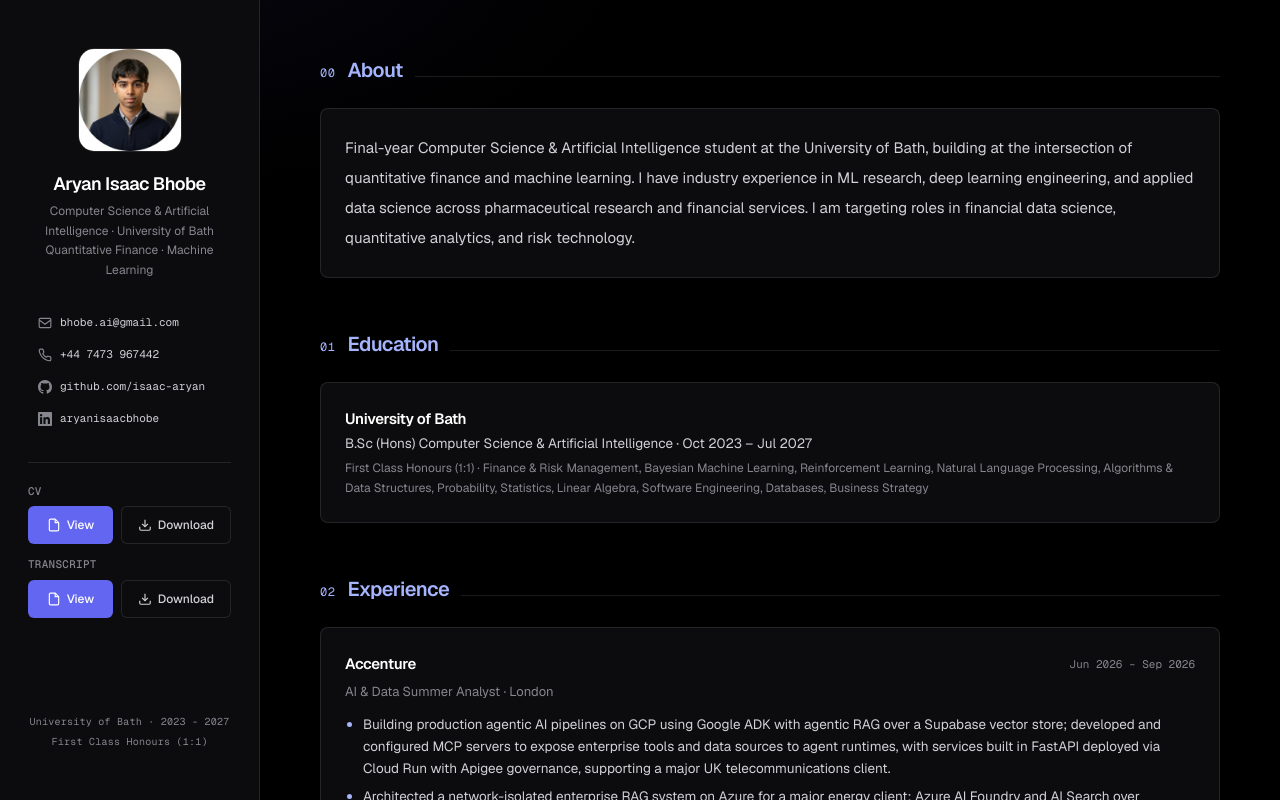
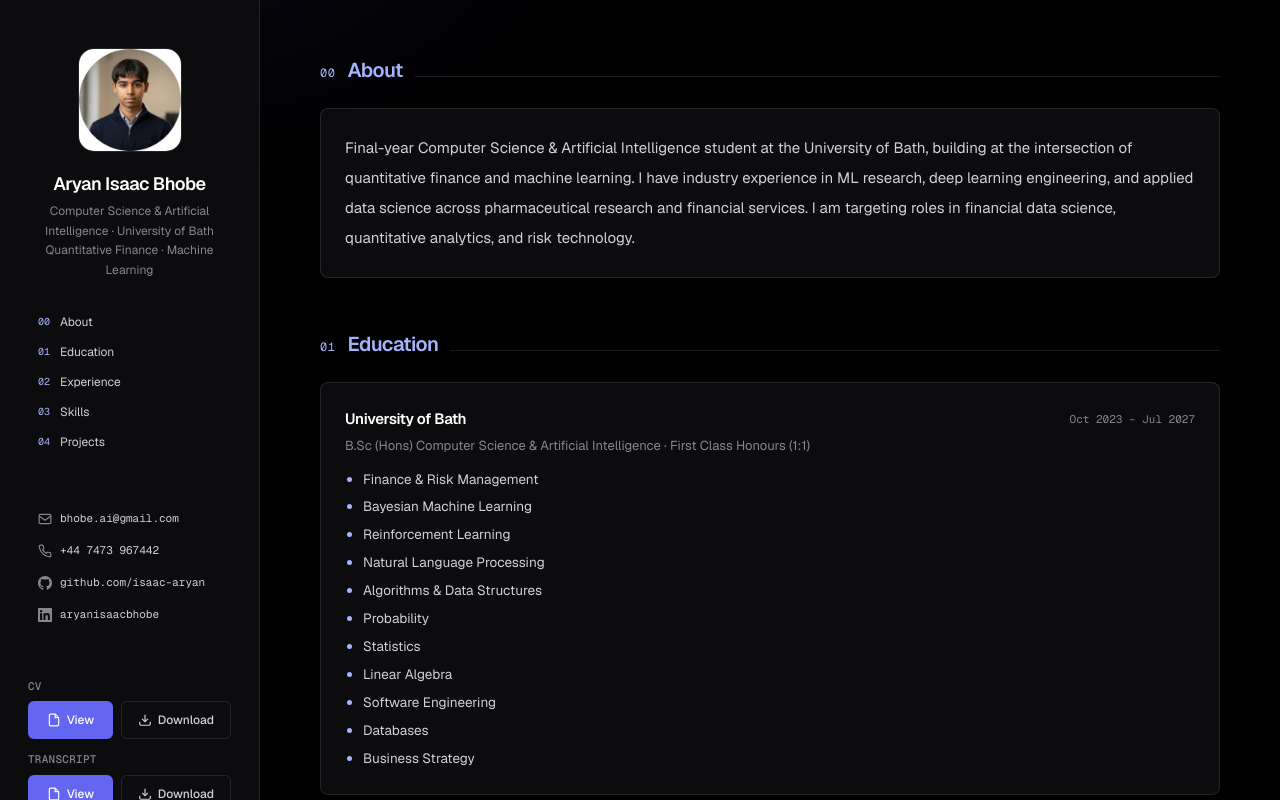
Before and after one commit to isaac-aryan/aryanbhobe.github.io, a Next.js app: page / in a window 1280 px wide. Shown: the top 800 px of the page. Built offline with nearby package versions, Linux system fonts and the light colour scheme.

Commit message:
education revamp

```diff
--- a/components/layout/Sidebar.tsx
+++ b/components/layout/Sidebar.tsx
@@ -1,5 +1,6 @@
 import Image from "next/image";
 import { profile } from "@/data/profile";
+import { SidebarNav } from "@/components/layout/SidebarNav";
 import { ContactList } from "@/components/layout/ContactList";
 import { DocumentActions } from "@/components/documents/DocumentActions";
 
@@ -24,6 +25,10 @@ export function Sidebar() {
         {profile.roleSubline}
       </div>
 
+      <SidebarNav />
+
+      <div className="w-full h-px bg-rule mb-5 max-sidebar:hidden" />
+
       <ContactList />
 
       <div className="w-full h-px bg-rule mb-5 max-sidebar:hidden" />
--- /dev/null
+++ b/components/layout/SidebarNav.tsx
@@ -0,0 +1,27 @@
+const navItems = [
+  { href: "#about", label: "About", index: "00" },
+  { href: "#education", label: "Education", index: "01" },
+  { href: "#experience", label: "Experience", index: "02" },
+  { href: "#skills", label: "Skills", index: "03" },
+  { href: "#projects", label: "Projects", index: "04" },
+];
+
+export function SidebarNav() {
+  return (
+    <nav className="w-auto sidebar:w-full mb-7">
+      <ul className="list-none flex flex-col gap-0.5 max-sidebar:flex-row max-sidebar:flex-wrap max-sidebar:justify-center">
+        {navItems.map((item) => (
+          <li key={item.href}>
+            <a
+              href={item.href}
+              className="flex items-center gap-2.5 px-2.5 py-1.5 rounded-md text-xs text-body hover:bg-surface-muted hover:text-strong transition-colors"
+            >
+              <span className="font-mono text-[10px] text-accent-mid">{item.index}</span>
+              {item.label}
+            </a>
+          </li>
+        ))}
+      </ul>
+    </nav>
+  );
+}
--- a/components/sections/About.tsx
+++ b/components/sections/About.tsx
@@ -4,7 +4,7 @@ import { Card } from "@/components/ui/Card";
 
 export function About() {
   return (
-    <section className="mb-13">
+    <section id="about" className="mb-13 scroll-mt-8">
       <SectionHeader index="00" title="About" />
       <Card className="p-5 sm:p-6">
         <p className="text-[15px] text-body leading-loose">{profile.about}</p>
--- a/components/sections/Education.tsx
+++ b/components/sections/Education.tsx
@@ -4,14 +4,30 @@ import { Card } from "@/components/ui/Card";
 
 export function Education() {
   return (
-    <section className="mb-13">
+    <section id="education" className="mb-13 scroll-mt-8">
       <SectionHeader index="01" title="Education" />
       <div className="flex flex-col gap-4">
         {education.map((item) => (
           <Card key={item.school} hover className="p-5 sm:p-6">
-            <div className="font-semibold text-strong text-[15px] tracking-tight mb-0.5">{item.school}</div>
-            <div className="text-[13.5px] text-body mb-1">{item.degree}</div>
-            <div className="text-xs text-muted leading-relaxed">{item.meta}</div>
+            <div className="grid grid-cols-[1fr_auto] max-sidebar:grid-cols-1 gap-x-4 gap-y-1">
+              <div className="font-semibold text-strong text-[15px] tracking-tight">{item.school}</div>
+              <div className="font-mono text-[11px] text-muted whitespace-nowrap pt-1 col-start-2 row-start-1 max-sidebar:col-start-1 max-sidebar:row-auto">
+                {item.date}
+              </div>
+              <div className="text-[13px] text-muted col-start-1 row-start-2 mb-2">
+                {item.degree}
+                {item.meta && <span> · {item.meta}</span>}
+              </div>
+              {item.bullets && (
+                <ul className="col-span-full flex flex-col gap-1.5 list-disc pl-4.5 marker:text-accent-mid">
+                  {item.bullets.map((bullet, i) => (
+                    <li key={i} className="text-[13.5px] text-body leading-relaxed">
+                      {bullet}
+                    </li>
+                  ))}
+                </ul>
+              )}
+            </div>
           </Card>
         ))}
       </div>
--- a/components/sections/Experience.tsx
+++ b/components/sections/Experience.tsx
@@ -4,7 +4,7 @@ import { Card } from "@/components/ui/Card";
 
 export function Experience() {
   return (
-    <section className="mb-13">
+    <section id="experience" className="mb-13 scroll-mt-8">
       <SectionHeader index="02" title="Experience" />
       <div className="flex flex-col gap-4">
         {experience.map((item) => (
--- a/components/sections/Projects.tsx
+++ b/components/sections/Projects.tsx
@@ -4,7 +4,7 @@ import { ProjectTabs } from "@/components/projects/ProjectTabs";
 
 export function Projects() {
   return (
-    <section className="mb-13">
+    <section id="projects" className="mb-13 scroll-mt-8">
       <SectionHeader index="04" title="Projects" />
       <ProjectTabs projects={projects} />
     </section>
--- a/components/sections/Skills.tsx
+++ b/components/sections/Skills.tsx
@@ -5,7 +5,7 @@ import { Card } from "@/components/ui/Card";
 
 export function Skills() {
   return (
-    <section className="mb-13">
+    <section id="skills" className="mb-13 scroll-mt-8">
       <SectionHeader index="03" title="Skills" />
       <div className="grid grid-cols-2 max-sidebar:grid-cols-1 gap-4">
         {skills.map((group) => (
--- a/data/education.ts
+++ b/data/education.ts
@@ -1,13 +1,36 @@
 export interface EducationEntry {
   school: string;
+  date: string;
   degree: string;
-  meta: string;
+  meta?: string;
+  bullets?: string[];
 }
 
 export const education: EducationEntry[] = [
   {
     school: "University of Bath",
-    degree: "B.Sc (Hons) Computer Science & Artificial Intelligence · Oct 2023 – Jul 2027",
-    meta: "First Class Honours (1:1) · Finance & Risk Management, Bayesian Machine Learning, Reinforcement Learning, Natural Language Processing, Algorithms & Data Structures, Probability, Statistics, Linear Algebra, Software Engineering, Databases, Business Strategy",
+    date: "Oct 2023 – Jul 2027",
+    degree: "B.Sc (Hons) Computer Science & Artificial Intelligence",
+    meta: "First Class Honours (1:1)",
+    bullets: [
+      "Finance & Risk Management",
+      "Bayesian Machine Learning",
+      "Reinforcement Learning",
+      "Natural Language Processing",
+      "Algorithms & Data Structures",
+      "Probability",
+      "Statistics",
+      "Linear Algebra",
+      "Software Engineering",
+      "Databases",
+      "Business Strategy",
+    ],
+  },
+  {
+    school: "Sharada Mandir School",
+    date: "Jun 2021 – May 2023",
+    degree: "Indian School Certificate (ISC)",
+    meta: "Science Stream (Overall 95%)",
+    bullets: ["English - 94%", "Physics - 94%", "Chemistry - 94%", "Mathematics - 93%", "Computer Science - 100%"],
   },
 ];
```
